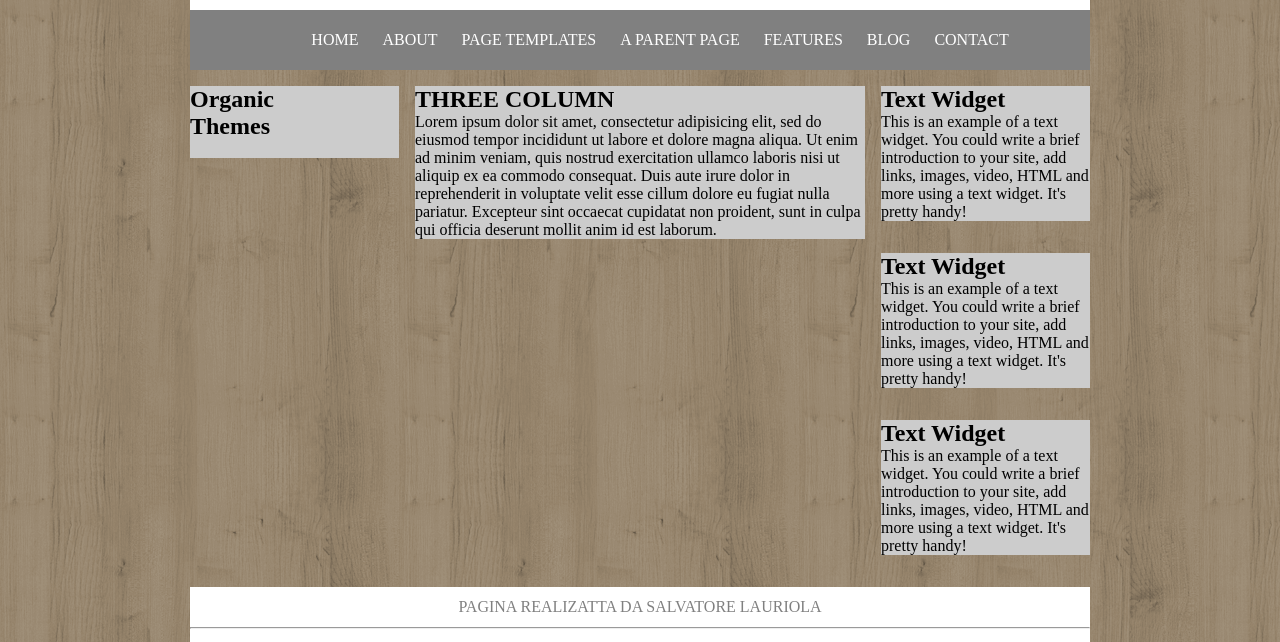
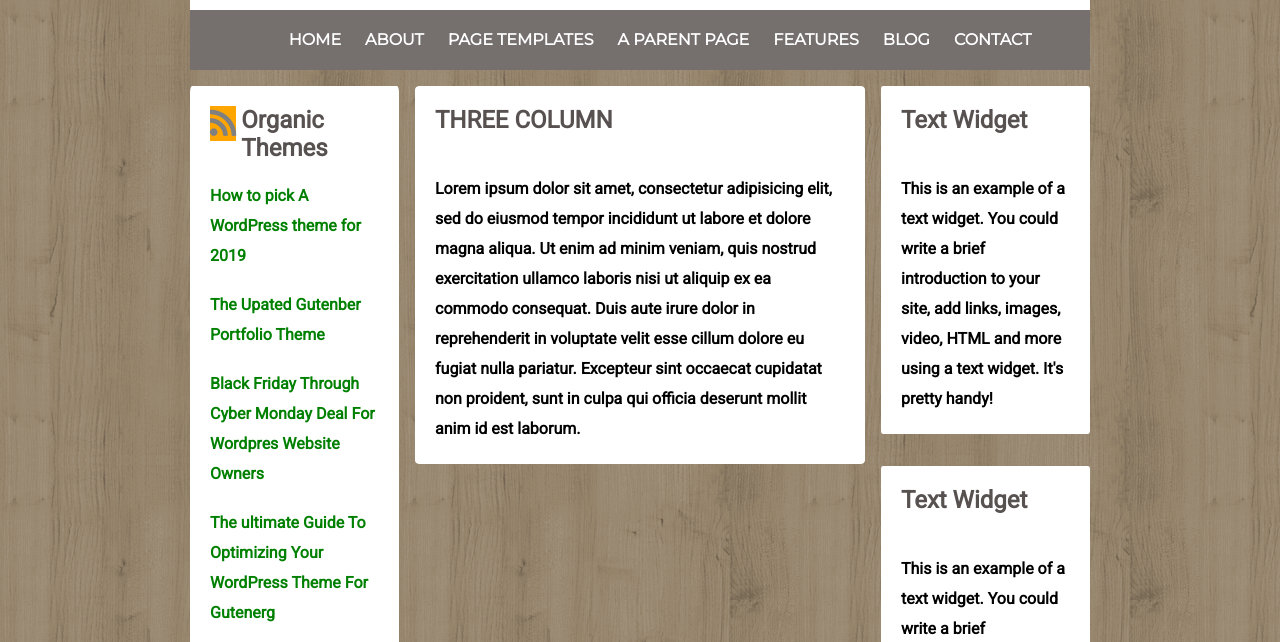
Before and after one commit to SalvatoreLauriola/htmlcss-struttura-wp, a plain HTML site: page index.html in a window 1280 px wide. Shown: the part 340-982 px from the top of the page. Drawn offline with Linux system fonts and the light colour scheme.

Commit message:
rettifiche

```diff
--- a/index.html
+++ b/index.html
@@ -4,6 +4,7 @@
     <meta charset="utf-8">
     <title>Float</title>
     <link rel="stylesheet" href="https://cdnjs.cloudflare.com/ajax/libs/font-awesome/5.12.1/css/all.min.css">
+    <link href="https://fonts.googleapis.com/css?family=Montserrat|Roboto&display=swap" rel="stylesheet">
     <link rel="stylesheet" type="text/css" href="style/main.css">
   </head>
 
@@ -14,7 +15,7 @@
           <div class="pic">
             <div class="logo">
               <img src="img/logo.png" alt="logo">
-              <h2>ANOTHER BEAUTIFUL ORGANIC THEME</h2>
+              <h2 id="txt">ANOTHER BEAUTIFUL ORGANIC THEME</h2>
 
             </div>
           </div>
@@ -37,34 +38,45 @@
       <main class="main-cont clearfix">
         <div class="col sez-1">
           <div class="box">
+            <div class="rss">
+              <i class="fas fa-rss"></i>
+            </div>
+
+
+
             <h2> Organic <br> Themes</h2>  <br>
+              <p>How to pick A WordPress theme for 2019</p> <br>
+              <p>The Upated Gutenber Portfolio Theme</p> <br>
+              <p>Black Friday Through Cyber Monday Deal For Wordpres Website Owners</p> <br>
+              <p>The ultimate Guide To Optimizing Your WordPress Theme For Gutenerg</p> <br>
+              <p>A Better WordPress Page Builder - Organic Builder Widgets Pro</p> <br>
           </div>
         </div>
         <div class="col sez-2">
           <div class="box">
             <h2>THREE COLUMN</h2>
-            Lorem ipsum dolor sit amet, consectetur adipisicing elit, sed do eiusmod tempor incididunt ut labore et dolore magna aliqua. Ut enim ad minim veniam, quis nostrud exercitation ullamco laboris nisi ut aliquip ex ea commodo consequat. Duis aute irure dolor in reprehenderit in voluptate velit esse cillum dolore eu fugiat nulla pariatur. Excepteur sint occaecat cupidatat non proident, sunt in culpa qui officia deserunt mollit anim id est laborum.
+            <p>Lorem ipsum dolor sit amet, consectetur adipisicing elit, sed do eiusmod tempor incididunt ut labore et dolore magna aliqua. Ut enim ad minim veniam, quis nostrud exercitation ullamco laboris nisi ut aliquip ex ea commodo consequat. Duis aute irure dolor in reprehenderit in voluptate velit esse cillum dolore eu fugiat nulla pariatur. Excepteur sint occaecat cupidatat non proident, sunt in culpa qui officia deserunt mollit anim id est laborum.</p>
 
           </div>
         </div>
         <div class="col sez-3">
           <div class="box">
             <h2>Text Widget</h2>
-            This is an example of a text widget. You could write a brief introduction to your site, add links, images, video, HTML and more using a text widget. It's pretty handy!
+            <p>This is an example of a text widget. You could write a brief introduction to your site, add links, images, video, HTML and more using a text widget. It's pretty handy!</p>
           </div>
           <div class="box">
             <h2>Text Widget</h2>
-            This is an example of a text widget. You could write a brief introduction to your site, add links, images, video, HTML and more using a text widget. It's pretty handy!
+            <p>This is an example of a text widget. You could write a brief introduction to your site, add links, images, video, HTML and more using a text widget. It's pretty handy!</p>
           </div>
           <div class="box">
             <h2>Text Widget</h2>
-            This is an example of a text widget. You could write a brief introduction to your site, add links, images, video, HTML and more using a text widget. It's pretty handy!
+            <p>This is an example of a text widget. You could write a brief introduction to your site, add links, images, video, HTML and more using a text widget. It's pretty handy!</p>
           </div>
         </div>
       </main>
 
       <footer class="main-footer">
-        <div class="testo-footer"> PAGINA REALIZATTA DA SALVATORE LAURIOLA</div>
+        <div class="testo-footer"> Pagina Realizzata Da Salvatore Lauriola</div>
           <hr>
         <ul class="social clearfix">
           <li><i class="fab fa-facebook-f"></i></li>
--- a/style/main.css
+++ b/style/main.css
@@ -56,8 +56,9 @@ body {
 
 .main-nav {
   height: 60px;
-  background: grey;
+  background: #756F6E;
   text-align: center;
+  font-weight: bold;
 }
 
 #navbar {
@@ -68,6 +69,39 @@ body {
 #navbar li {
   display: inline-block;
   line-height: 60px;
+  font-family: 'Montserrat';
+}
+
+#txt {
+  font-family: 'Montserrat';
+}
+
+.box {
+border-radius: 1%;
+}
+
+.box p {
+  font-weight: bold;
+  line-height: 30px;
+}
+
+.col.sez-2 h2 {
+  margin-bottom: 40px;
+}
+
+.col.sez-3 h2 {
+  margin-bottom: 40px;
+}
+ .col.sez-1 p {
+   color: green;
+ }
+
+.rss {
+  float: left;
+  font-size: 30px;
+  background-color: orange;
+  margin-right: 5px;
+
 }
 
 a {
@@ -76,7 +110,9 @@ a {
   padding: 10px;
 }
 
-
+h2 {
+  color: #575150;
+}
 
 .col {
   float: left;
@@ -98,7 +134,9 @@ a {
 .box {
   width: 100%;
   margin-bottom: 32px;
-  background: #ccc;
+  background: white;
+  padding: 20px;
+  font-family: 'Roboto';
 }
 
 .main-footer {
@@ -111,10 +149,13 @@ a {
   background: white;
   line-height: 40px;
   color: grey;
+  font-family: 'Roboto';
+  font-style: italic;
 }
 
 .social {
   padding: 0;
+  margin-bottom: 30px;
 }
 
 .social li {
```
